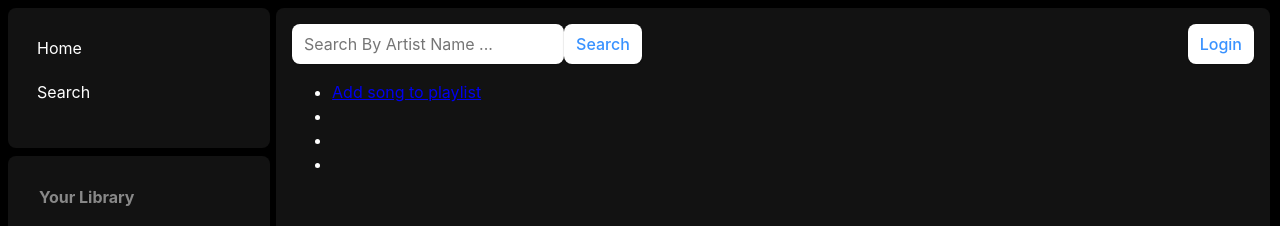
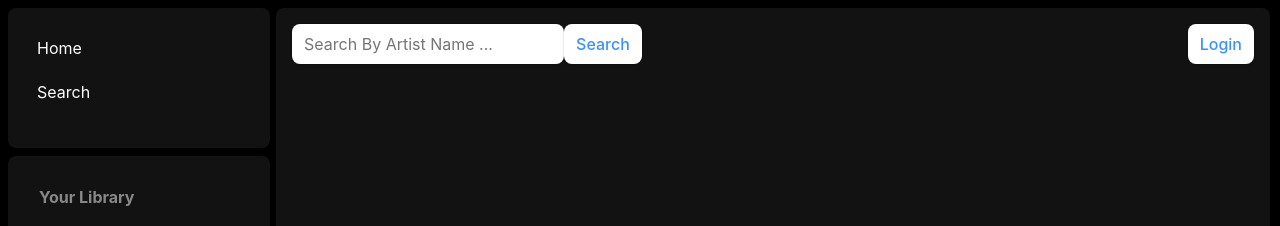
Before and after one commit to vworo/Beat-Box, a React (Vite) app: page /playlist in a window 1280 px wide. Shown: the top 226 px of the page. Built offline with nearby package versions, Linux system fonts and the light colour scheme.

Commit message:
playlist component started (broken)

```diff
--- a/src/App.jsx
+++ b/src/App.jsx
@@ -6,6 +6,8 @@ import React from "react";
 import axios from 'axios';
 import Searcher from "./components/Searcher";
 import NavigationTopbar from './components/NavigationTopbar';
+import Playlists from "./components/Playlists";
+
 
 // Spotify OAuth URLs/redirects
 // import { BrowserRouter, Routes, Route } from "react-router-dom";
@@ -60,6 +62,7 @@ function App() {
       <div id="container">
         <div id="detail">
           <NavigationTopbar authorize={ authorize } token={ accessToken }/>
+          <Playlists />
           <Outlet />
         </div>
       </div>
--- a/src/components/NavigationSidebar.jsx
+++ b/src/components/NavigationSidebar.jsx
@@ -8,7 +8,7 @@ export default function NavigationSidebar(props) {
     console.log('props', props);
   });
 
-  let listItems =
+  let userPlaylists =
     props.playlists &&
     props.playlists.map((playlist, i) => (
       <li id="playlists" key={i}>
@@ -37,7 +37,7 @@ export default function NavigationSidebar(props) {
             </li>
             </li>
           </ul>
-              {listItems}
+              {userPlaylists}
           <ul>
 
           </ul>
--- a/src/components/Playlists.jsx
+++ b/src/components/Playlists.jsx
@@ -1,16 +1,35 @@
-import { useState } from "react"
+import React from "react";
+import { useEffect } from "react";
 
-const Playlists = () => {
-    return (
+export default function Playlists(props) {
+  useEffect(() => {
+    console.log('props', props);
+  });
+
+  let playlistSongs =
+    props.playlists &&
+    props.playlists.map((playlist, i) => (
+      <li id="playlistSongs" key={i}>
         <div>
-            <ul id="buttons">
-            <li><a href="#">Add song to playlist</a></li>
-            <li><a href="#"></a></li>
-            <li><a href="#"></a></li>
-            <li><a href="#"></a></li>
-            </ul>
+          <h3>{playlist.name}</h3>
+          <p>Total Tracks: {playlist.tracks.total}</p>
+          <ul>
+            {playlist.tracks.items.map((item, index) => (
+              <li key={index}>
+                <span>{item.track.name}</span> -{" "}
+                <span>{item.track.artists[0].name}</span>
+              </li>
+            ))}
+          </ul>
         </div>
-    );
+      </li>
+    ));
+
+  return (
+    <div>
+      <ul>
+        {playlistSongs}
+      </ul>
+    </div>
+  );
 };
-
-export default Playlists
```
